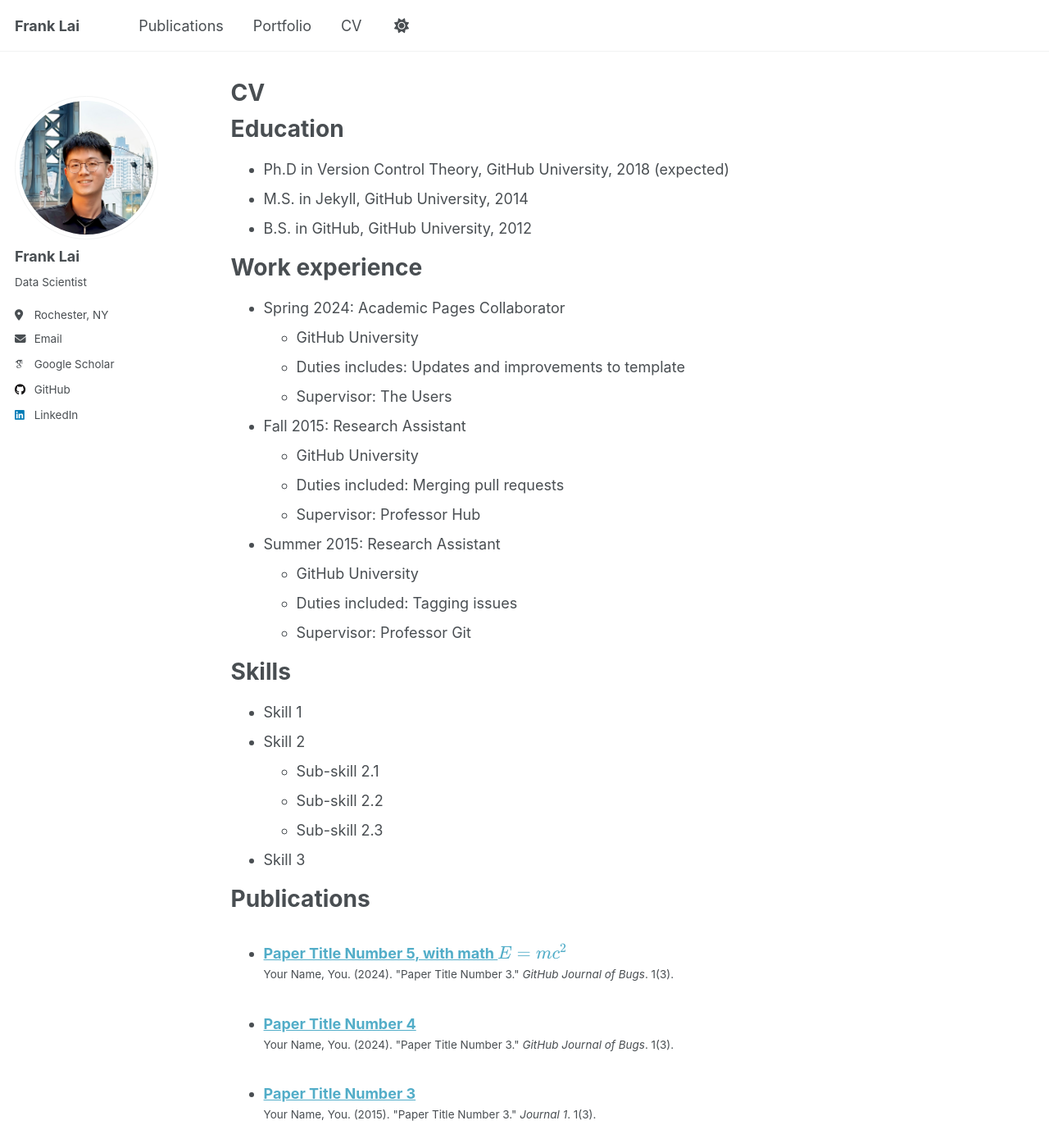
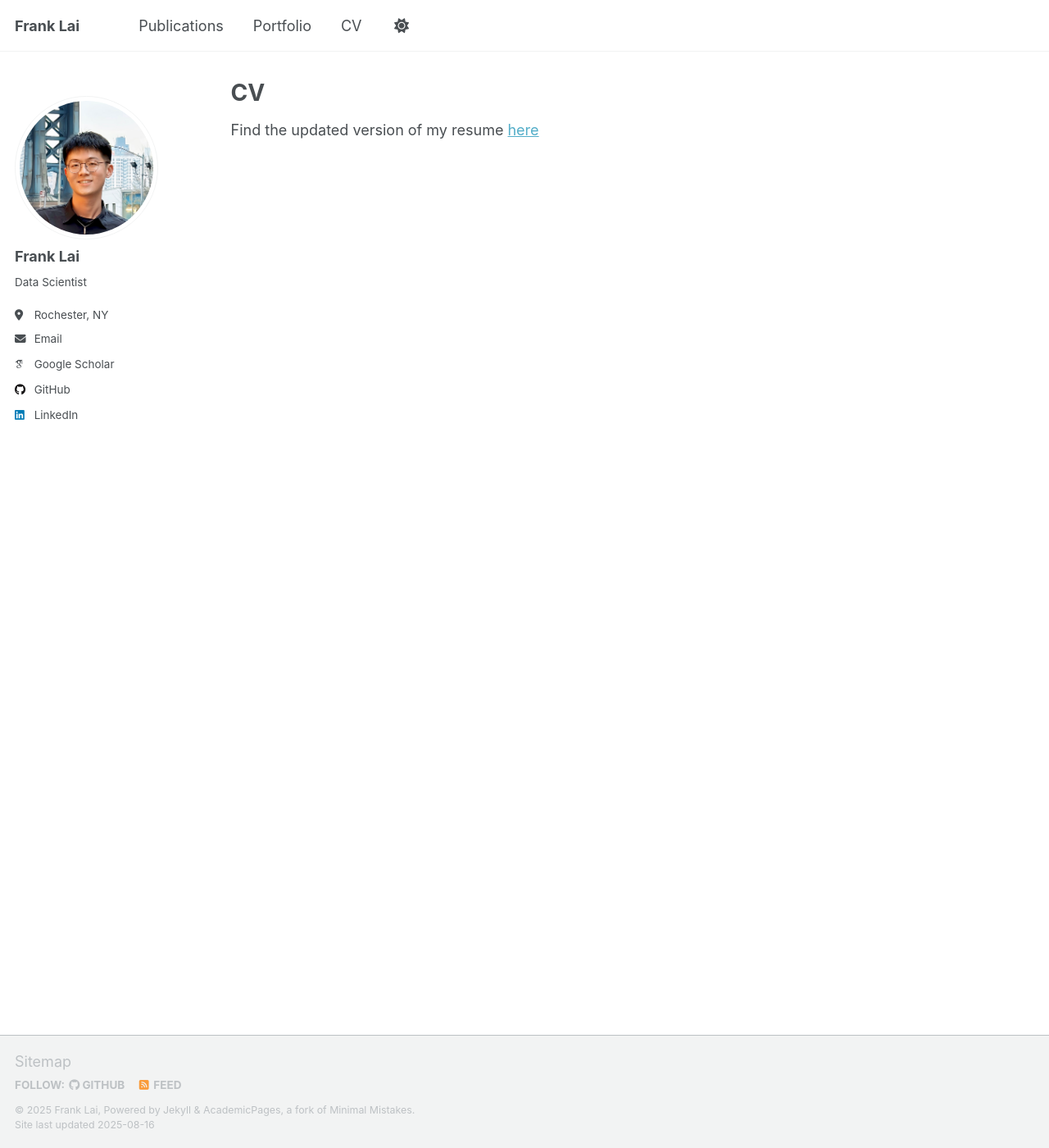
Before and after one commit to chijulai/chijulai.github.io, a Jekyll site: the page built from _pages/cv.md, in a window 1280 px wide and 1400 px high. Shown: the whole window at 82% size. Built offline with Jekyll 4.4.1, drawn with Linux system fonts in a browser that asks for light colours; some web fonts are replaced; a script that is not in the unit is left out; some of the changed text lies outside the part shown.

Commit message:
Update cv.md

```diff
--- a/_pages/cv.md
+++ b/_pages/cv.md
@@ -9,7 +9,9 @@ redirect_from:
 
 {% include base_path %}
 
-Education
+Find the updated version of my resume [here]()
+
+<!-- Education
 ======
 * Ph.D in Version Control Theory, GitHub University, 2018 (expected)
 * M.S. in Jekyll, GitHub University, 2014
@@ -61,4 +63,4 @@ Teaching
 
 Service and leadership
 ======
-* Currently signed in to 43 different slack teams
+* Currently signed in to 43 different slack teams -->
```
